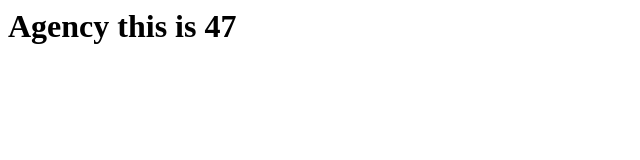
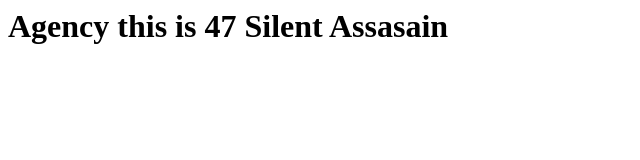
Before and after one commit to ayush311096/practice-git, a plain HTML site: page index.html in a window 1280 px wide. Shown: the whole page, without its empty margins (0-640 px from the left). Drawn offline with Linux system fonts and the light colour scheme.

Commit message:
changed index.html

```diff
--- a/index.html
+++ b/index.html
@@ -1,5 +1,5 @@
 <html>
 <body>
-<h1>Agency this is 47</h1>
+<h1>Agency this is 47 Silent Assasain</h1>
 </body>
 </html>
```
